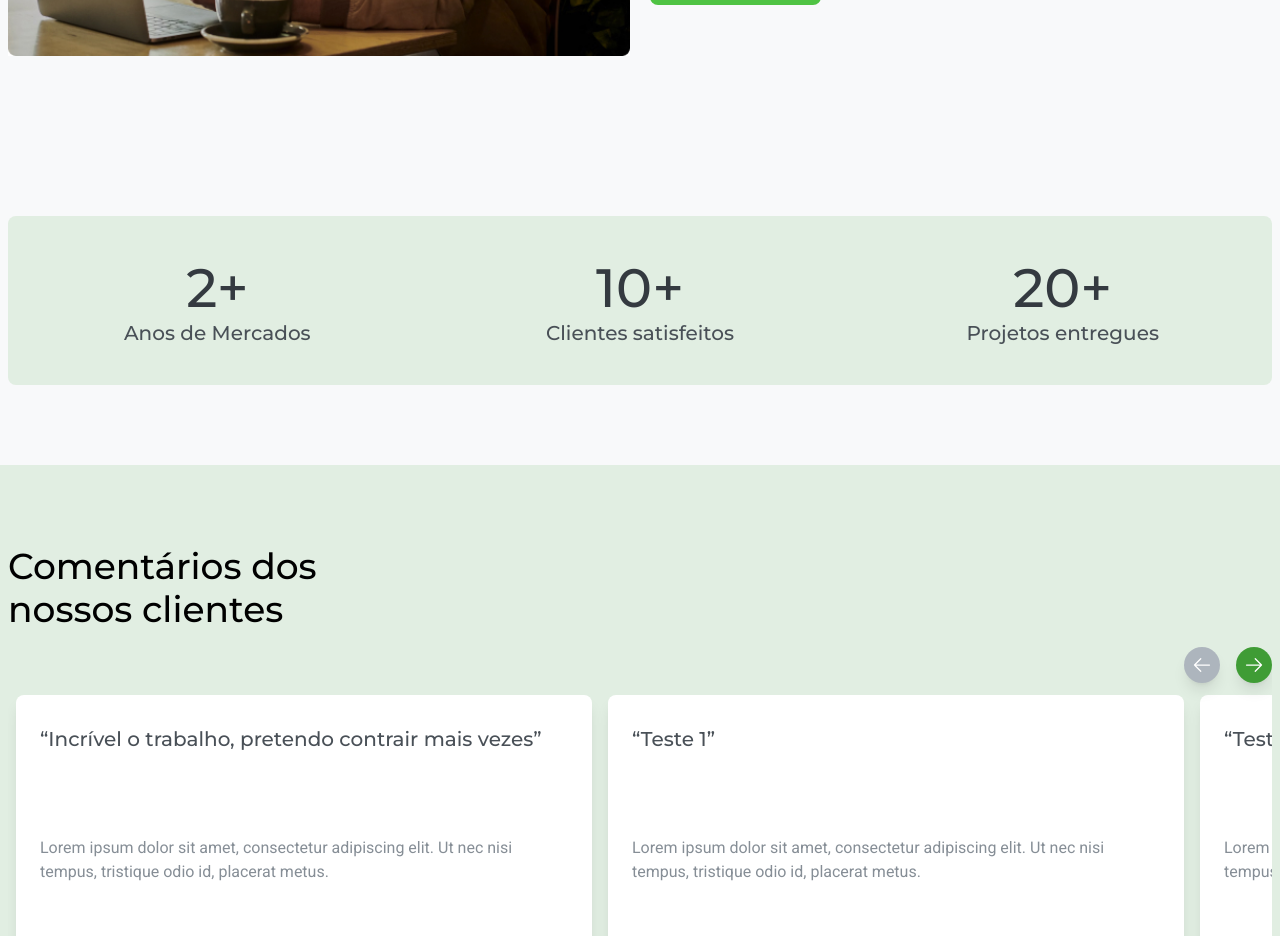
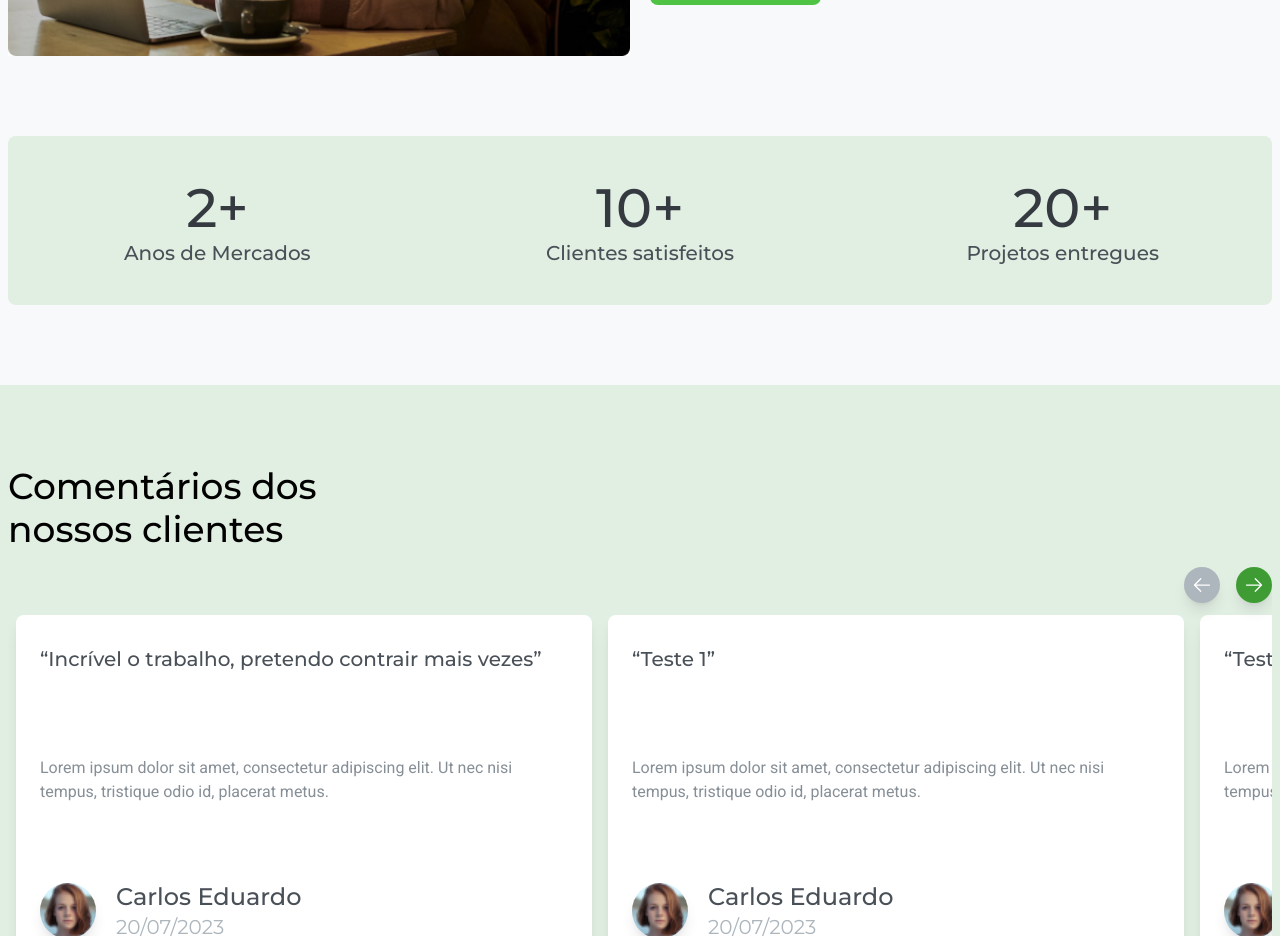
Before and after one commit to goduraes/volo, a Next.js app: page / in a window 1280 px wide. Shown: the part 1780-2716 px from the top of the page. Built offline with nearby package versions, Linux system fonts and the light colour scheme.

Commit message:
fix margin

```diff
--- a/app/Home/OurTeam/index.tsx
+++ b/app/Home/OurTeam/index.tsx
@@ -121,7 +121,7 @@ export default function OurTeam() {
         </div>
       </div>
 
-      <div ref={refTeamNumbers} className="w-full mx-auto max-w-7xl px-2 my-20">
+      <div ref={refTeamNumbers} className="w-full mx-auto max-w-7xl px-2 mb-20">
         <div className="grid grid-cols-1 md:grid-cols-3 gap-5 px-2 py-10 rounded-lg bg-services">
           {numbersTeam.map((item: NumbersTeamType) => (
             <div
```
